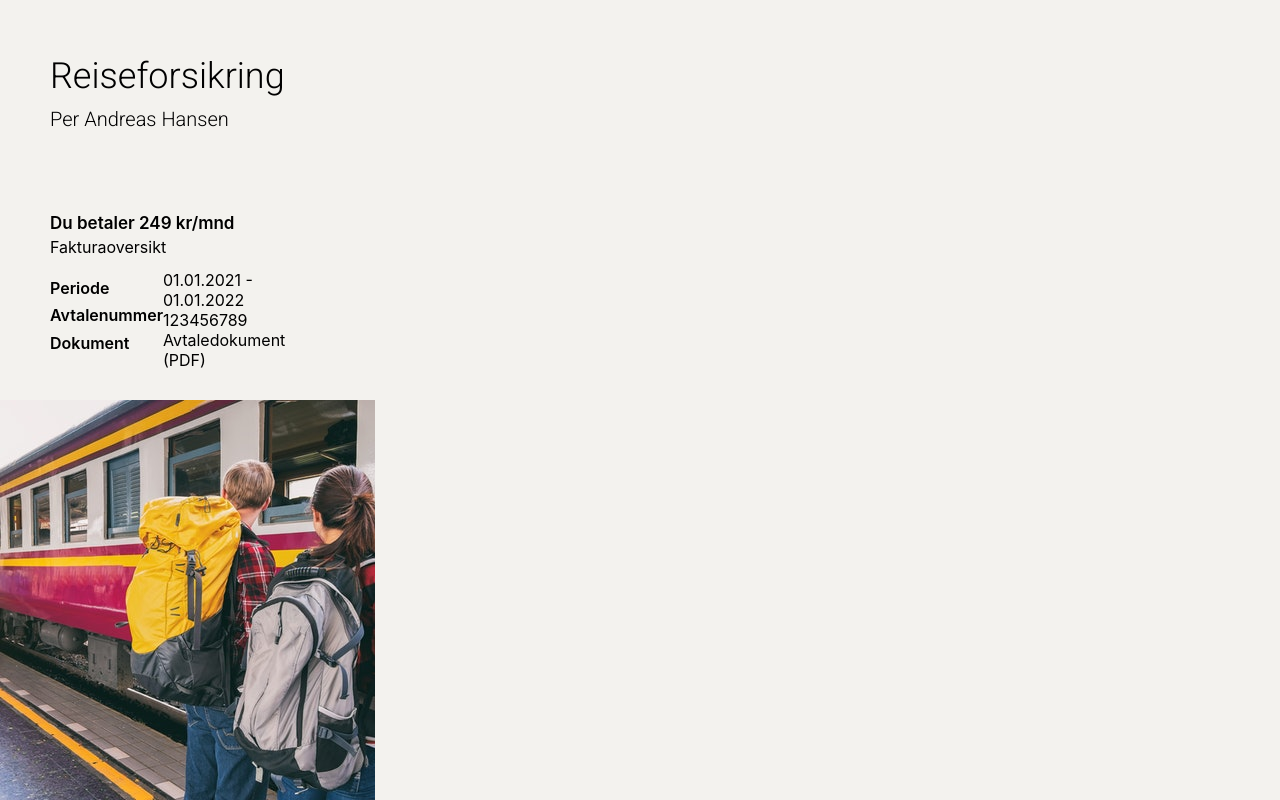
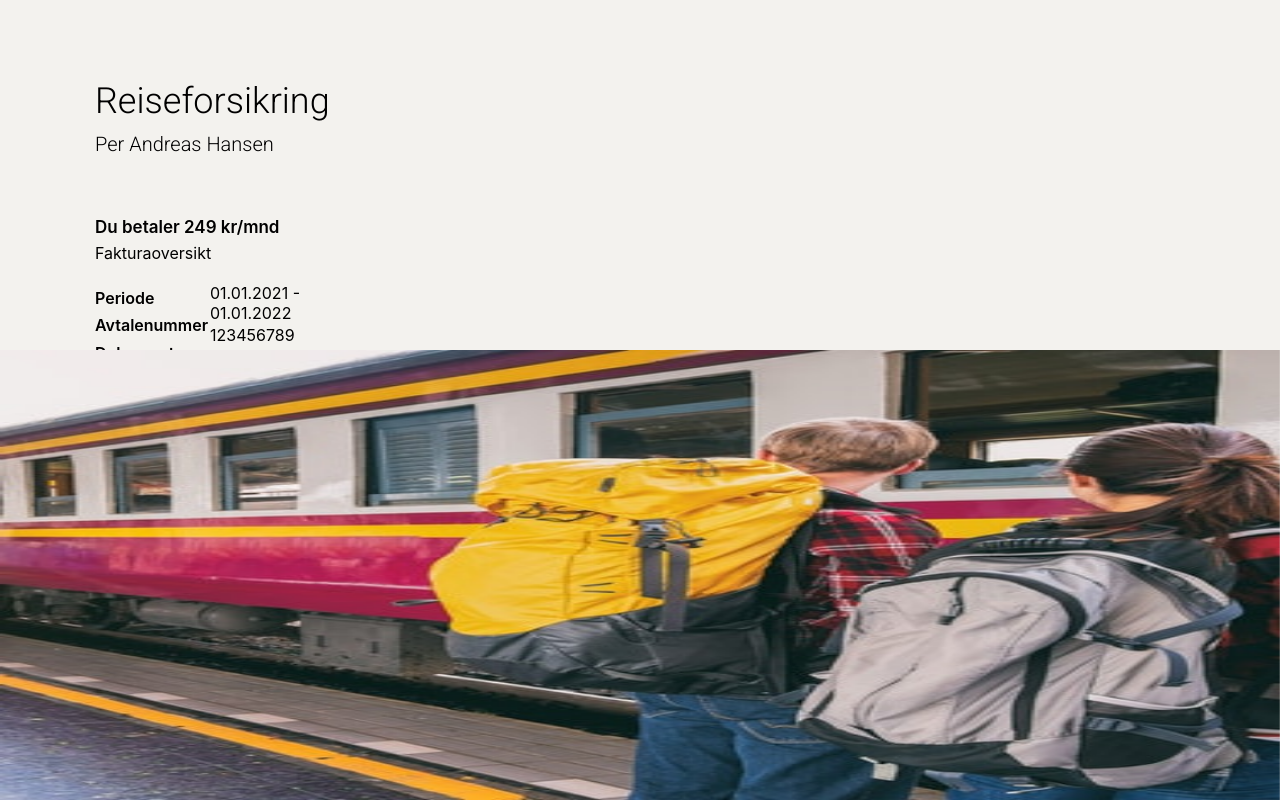
Before and after one commit to mariaopl/forsikrings-oppgave, a React (Create React App) app: page / in a window 1280 px wide. Built offline with nearby package versions, Linux system fonts and the light colour scheme.

Commit message:
possibly fixed scrolling and dimensions

```diff
--- a/src/App.js
+++ b/src/App.js
@@ -31,8 +31,8 @@ function App() {
           </div>
         </div>
       </div>
-      <div className="image">
-        <img src={Reisebilde}></img>
+      <div className="image-div">
+        <img src={Reisebilde} className="image"></img>
       </div>
     </div>
   );
--- a/src/index.css
+++ b/src/index.css
@@ -7,6 +7,25 @@ body {
     sans-serif;
   -webkit-font-smoothing: antialiased;
   -moz-osx-font-smoothing: grayscale;
+  margin-left: 0;
+  margin-bottom: 0;
+  margin-right: 0;
+  margin-top: 0;
+}
+
+html {
+  position: relative;
+}
+
+html,
+body {
+  width: 100%;
+  height: 100%;
+  margin: 0;
+  overflow: hidden;
+  position: absolute;
+  top: 0;
+  left: 0;
 }
 
 code {
@@ -21,8 +40,8 @@ code {
 
 .header {
   font-family: "Roboto", sans-serif;
-  top: 55px;
-  left: 50px;
+  top: 80px;
+  left: 95px;
   position: fixed;
 }
 
@@ -37,9 +56,9 @@ code {
 
 .content {
   top: 210px;
-  left: 50px;
+  left: 95px;
   position: fixed;
-  height: 150px;
+  height: 150 px;
   display: flex;
   flex-direction: column;
   justify-content: space-evenly;
@@ -65,7 +84,7 @@ code {
   display: flex;
   flex-direction: row;
   justify-content: space-between;
-  width: 280px;
+  width: 285px;
   height: 90px;
 }
 
@@ -73,6 +92,7 @@ code {
   display: flex;
   flex-direction: column;
   justify-content: space-evenly;
+  width: 170px;
 }
 
 .left-info {
@@ -81,9 +101,17 @@ code {
   justify-content: space-evenly;
 }
 
-.image {
+.image-div {
   position: fixed;
   bottom: 0;
   width: 100%;
-  height: 400px;
+  height: 450px;
 }
+
+.image {
+  position: absolute;
+  width: 100%;
+  height: 100%;
+  overflow-x: hidden;
+  overflow-y: hidden;
+}
```
